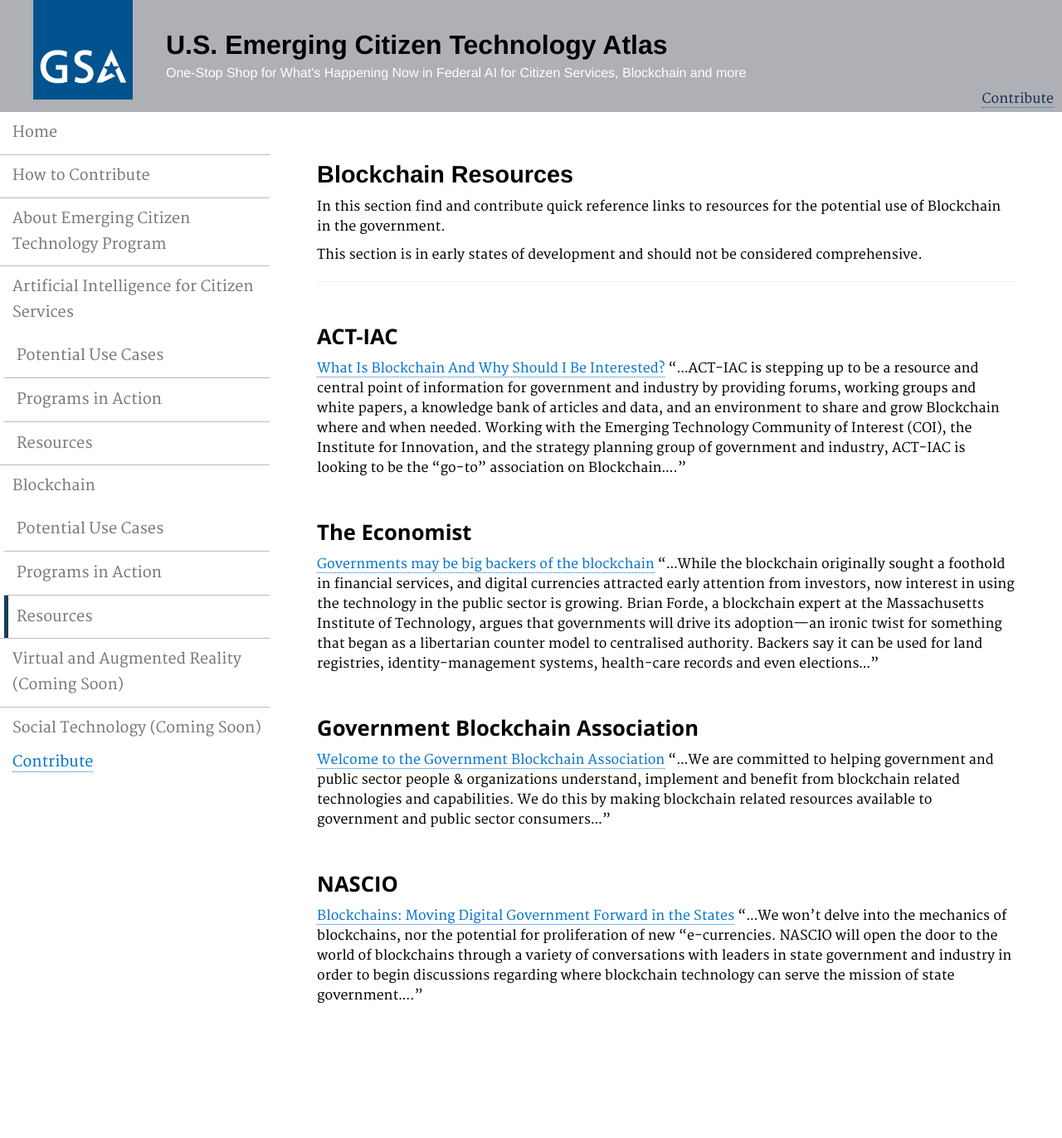
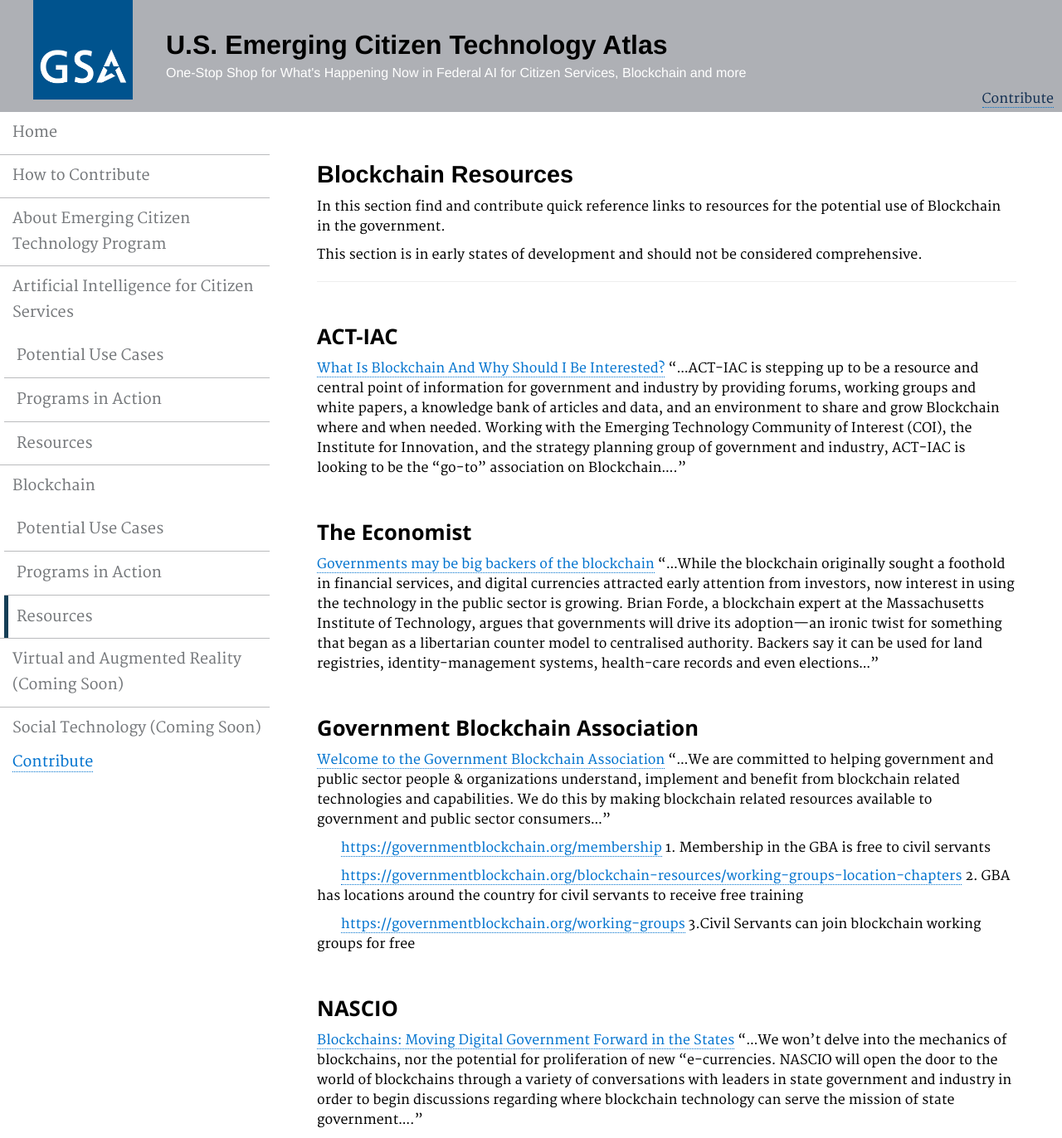
Before and after one commit to GSA/emerging-technology-atlas, a Jekyll site: the page built from pages/blockchain-resources.md, in a window 1280 px wide. Shown: the whole page at 83% size. Built offline with Jekyll 4.4.1, drawn with Linux system fonts in a browser that asks for light colours; before the commit the page ends 1222 px from its top, so only the background shows below that.

Commit message:
Update blockchain-resources.md

```diff
--- a/pages/blockchain-resources.md
+++ b/pages/blockchain-resources.md
@@ -22,6 +22,9 @@ This section is in early states of development and should not be considered comp
 ### Government Blockchain Association
 <a href="https://governmentblockchain.org">Welcome to the Government Blockchain Association</a> "...We are committed to helping government and public sector people & organizations understand, implement and benefit from blockchain related technologies and capabilities.  We do this by making blockchain related resources available to government and public sector consumers..."
 
+<p>&nbsp;&nbsp;&nbsp;&nbsp;&nbsp;&nbsp; <a href="https://governmentblockchain.org/membership">https://governmentblockchain.org/membership</a> 1. Membership in the GBA is free to civil servants</p>
+<p>&nbsp;&nbsp;&nbsp;&nbsp;&nbsp;&nbsp; <a href="https://governmentblockchain.org/blockchain-resources/working-groups-location-chapters">https://governmentblockchain.org/blockchain-resources/working-groups-location-chapters</a> 2. GBA has locations around the country for civil servants to receive free training</p>
+<p>&nbsp;&nbsp;&nbsp;&nbsp;&nbsp;&nbsp; <a href="https://governmentblockchain.org/working-groups">https://governmentblockchain.org/working-groups</a> 3.Civil Servants can join blockchain working groups for free</p>
 
 ### NASCIO
 <a href="https://www.nascio.org/Portals/0/Publications/Documents/2017/NASCIO%20Blockchains%20in%20State%20Government.pdf?ver=2017-05-16-090507-033">Blockchains: Moving Digital Government Forward in the States</a> "...We won’t delve into the mechanics of blockchains, nor the potential for proliferation of new “e-currencies. NASCIO will open the door to the world of blockchains through a variety of conversations with leaders in state government and industry in order to begin discussions regarding where blockchain technology can serve the mission of state government...."
```
